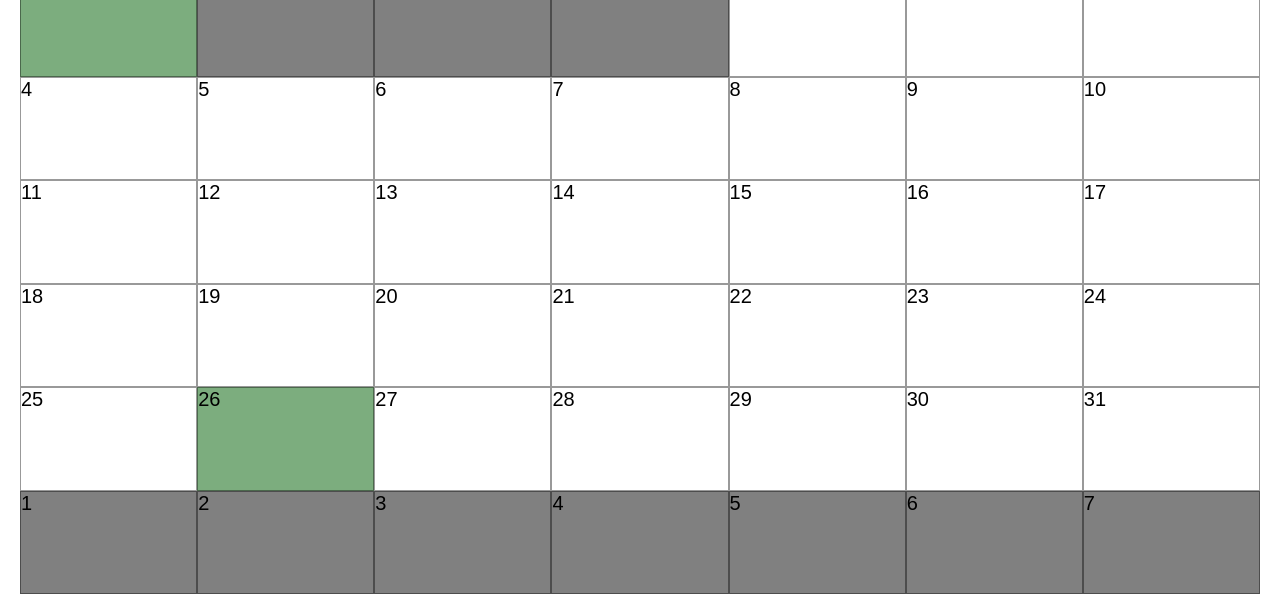
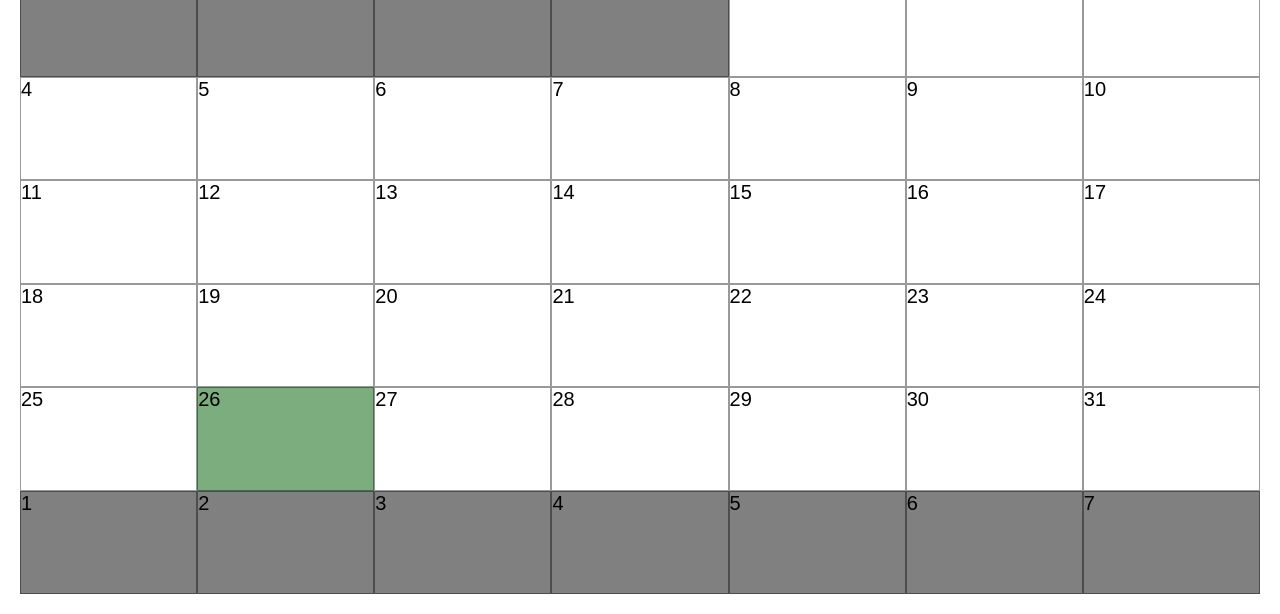
Before and after one commit to lars34932/kalender, a plain HTML site: page index.html in a window 1280 px wide. Shown: the part 186-800 px from the top of the page. Drawn offline with Linux system fonts and the light colour scheme.

Commit message:
in class

```diff
--- a/assets/js/app.js
+++ b/assets/js/app.js
@@ -1,8 +1,8 @@
 const monthYear = document.getElementById("monthYear");
 const days = document.getElementsByClassName("day");
 const boxes = document.getElementsByClassName("main__day");
-let currentDate = new Date();
-let calendarBody = [];
+const dateToday = new Date();
+let currentDate = dateToday;
 
 function getDays(year, month) {
     return new Date(year, month + 1, 0).getDate();
@@ -15,8 +15,11 @@ function title(date) {
     monthYear.innerText = month + ' ' + year;
 }
 
-function makeCalender(date) {
-    calendarBody = [];
+function makeCalender(date, dateToday) {
+    console.log(dateToday);
+
+    let calendarBody = [];
+
     for (let day of days) {
         day.innerText = '';
     }
@@ -26,7 +29,7 @@ function makeCalender(date) {
         box.classList.remove('today');
     }
 
-    let today = new Date();
+    let today = dateToday;
     let firstDayOfMonth = new Date(date.getFullYear(), date.getMonth(), 1);
     let daysInMonth = getDays(date.getFullYear(), date.getMonth());
 
@@ -63,17 +66,17 @@ function makeCalender(date) {
 function previousMonth() {
     currentDate.setMonth(currentDate.getMonth() - 1);
     title(currentDate);
-    makeCalender(currentDate);
+    makeCalender(currentDate, dateToday);
 }
 
 function nextMonth() {
     currentDate.setMonth(currentDate.getMonth() + 1);
     title(currentDate);
-    makeCalender(currentDate);
+    makeCalender(currentDate, dateToday);
 }
 
 document.querySelector('.header__button:nth-of-type(1)').addEventListener('click', previousMonth);
 document.querySelector('.header__button:nth-of-type(2)').addEventListener('click', nextMonth);
 
 title(currentDate);
-makeCalender(currentDate);
+makeCalender(currentDate, dateToday);
--- /dev/null
+++ b/assets/js/class.js
@@ -0,0 +1,108 @@
+class makeCalender{
+    title;
+    boxes;
+    boxesText;
+    date;
+    dateToday;
+    days;
+    prevMonth;
+    nextMonth;
+    months;
+    month;
+    year;
+    calenderBody;
+    firstDay;
+    lastDay;
+    daysInMonth;
+    start;
+    remaining;
+    firstUse;
+
+    constructor() {
+        this.date = new Date();
+        this.dateToday = new Date();
+        this.days = this.getDays(this.date.getFullYear(), this.date.getMonth());
+
+        this.title = document.getElementById("monthYear");
+        this.boxes = document.getElementsByClassName("main__day");
+        this.boxesText = document.getElementsByClassName("day");
+        this.prevMonth = document.querySelector('.header__button:nth-of-type(1)');
+        this.nextMonth = document.querySelector('.header__button:nth-of-type(2)');
+
+        this.prevMonth.onclick = () => this.prev();
+        this.nextMonth.onclick = () => this.next();
+
+        this.fillCalender();
+    }
+
+    titel(date) {
+        this.months = ['January', 'February', 'March', 'April', 'May', 'June', 'July', 'August', 'September', 'October', 'November', 'December'];
+        this.month = this.months[date.getMonth()];
+        this.year = this.date.getFullYear();
+        this.title.innerText = this.month + " " + this.year;
+    }
+
+    getDays(year, month) {
+        return new Date(year, month + 1, 0).getDate();
+    }
+
+    prev() {
+        this.date.setMonth(this.date.getMonth() - 1);
+        this.titel(this.date);
+        this.fillCalender();
+    }
+
+    next() {
+        this.date.setMonth(this.date.getMonth() + 1);
+        this.titel(this.date);
+        this.fillCalender();
+    }
+
+    fillCalender = () => {
+        this.calenderBody = [];
+
+        for (let day of this.boxesText) {
+            day.innerText = '';
+        }
+
+        for (let box of this.boxes) {
+            box.classList.remove('gray');
+            box.classList.remove('today');
+        }
+
+        this.firstDay = new Date(this.date.getFullYear(), this.date.getMonth(), 1);
+        this.daysInMonth = this.getDays(this.date.getFullYear(), this.date.getMonth());
+        this.start = (this.firstDay.getDay() + 6) % 7;
+        this.lastDay = new Date(this.date.getFullYear(), this.date.getMonth(), 0).getDate();
+
+        for (let i = this.lastDay - this.start + 1; i <= this.lastDay; i++) {
+            this.calenderBody.push(i);
+        }
+
+        for (let i = 1; i <= this.daysInMonth; i++) {
+            this.calenderBody.push(i);
+        }
+
+        this.remaining = 42 - this.calenderBody.length;
+        this.firstUse = 0;
+
+        for (let i = 1; i <= this.remaining; i++) {
+            this.calenderBody.push(i);
+        }
+
+        for (let i = 0; i < this.calenderBody.length; i++) {
+            this.boxesText[i].innerText = this.calenderBody[i] === '' ? '' : this.calenderBody[i];
+            if (i < this.start || i >= this.start + this.daysInMonth) {
+                this.boxes[i].classList.add('gray');
+            } else {
+                if (this.calenderBody[i] === this.dateToday.getDate() && this.date.getMonth() === this.dateToday.getMonth() && this.date.getFullYear() === this.dateToday.getFullYear()) {
+                    this.boxes[i].classList.add('today');
+                }
+            }
+        }
+
+        console.log(this.calenderBody);
+    }
+}
+
+new makeCalender("");
--- a/index.html
+++ b/index.html
@@ -6,7 +6,7 @@
     <meta name="viewport" content="width=device-width, initial-scale=1.0">
     <script src="https://kit.fontawesome.com/6c294d23a1.js" crossorigin="anonymous"></script>
     <link rel="stylesheet" href="assets/css/style.css">
-    <script src="assets/js/app.js" defer></script>
+    <script src="assets/js/class.js" defer></script>
     <title>kalender</title>
 </head>
 
```
